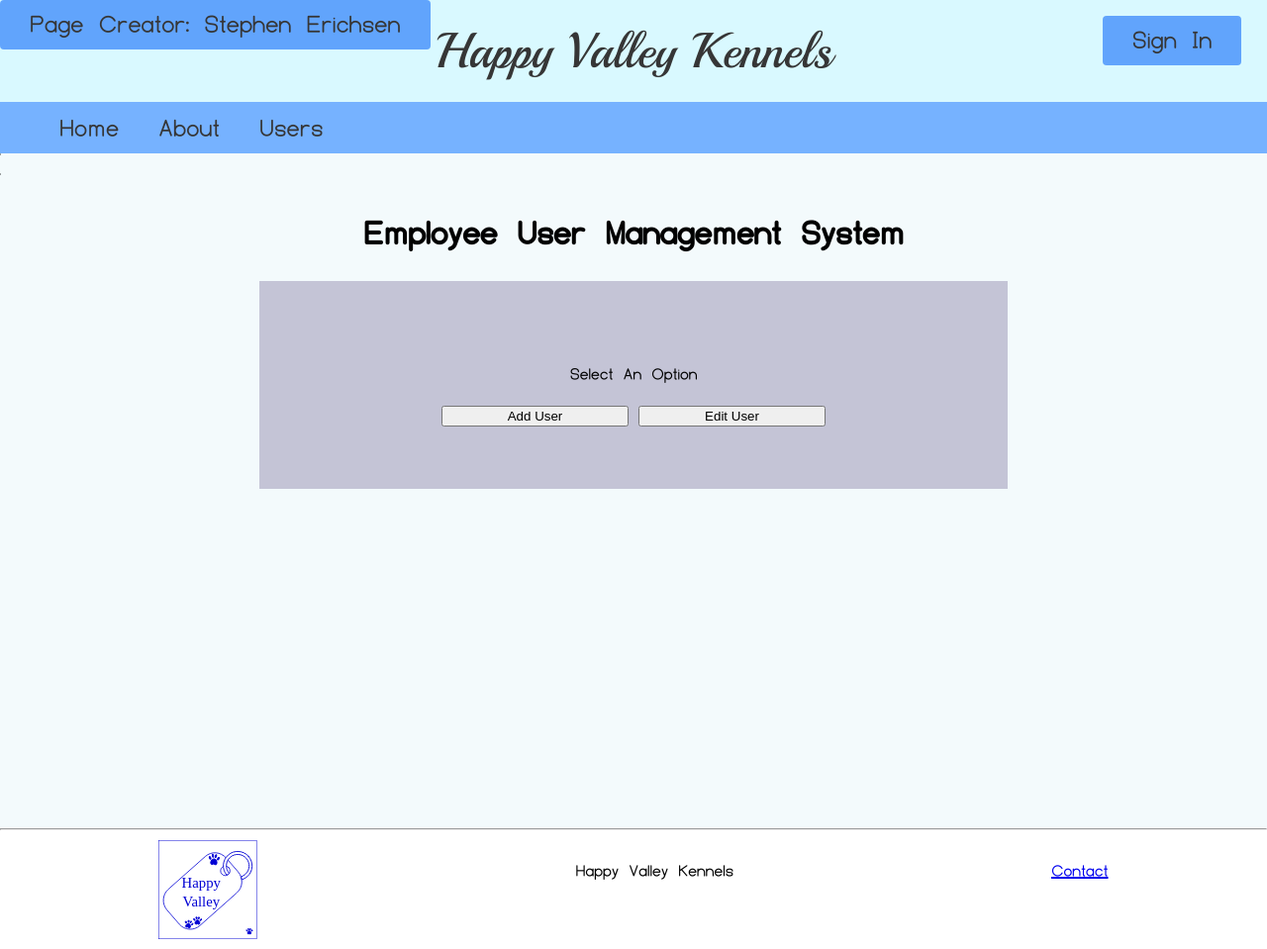
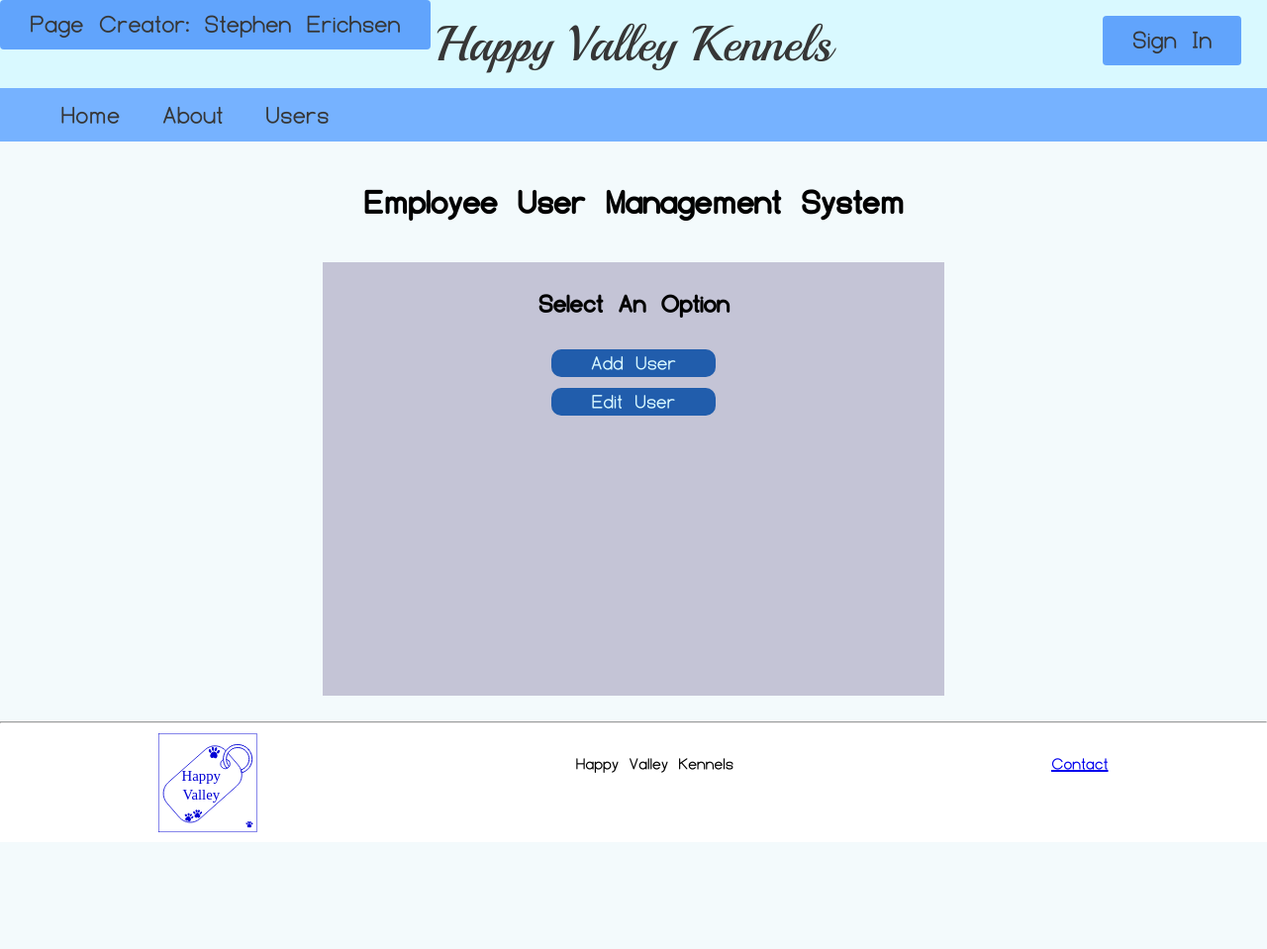
Before and after one commit to Nawtic/HappyValleyKennels, a PHP site: page /Users/index.php in a window 1280 px wide. Shown: the whole page at 99% size. After the commit the page ends 841 px from the top, so only its background shows below. Run offline with PHP 8.4, Linux system fonts and the light colour scheme; the visitor is signed in with stand-in values (Sample User, id 1).

Commit message:
Major style changes

```diff
--- a/Users/index.php
+++ b/Users/index.php
@@ -9,19 +9,19 @@ if ((!isset($_SESSION["Role"])) AND ($_SESSION["Role"] != "ITAdmin")) {
 
 <html>
     <head>
-        <script src="user_manage.js"></script>\
+        <script src="user_manage.js"></script>
         <link rel="stylesheet" type="text/css" href="users.css">
     </head>
     <body>
         <div id="Page_Content">
             <h1>Employee User Management System</h1>
             <div id="options_menu">
-                <p>Select An Option</p>
+                <h2>Select An Option</h2>
                 <button onclick="addUser()">Add User</button>
                 <button>Edit User</button>
             </div>
             <div id="add_menu" class="hide">
-                <h2>Add New Employee</h2>
+                <h1>Add New Employee</h1>
                 <form>
                     <label for="first_name">First Name</label><br>
                     <input type="text" id="first_name"><br>
--- a/Users/users.css
+++ b/Users/users.css
@@ -1,3 +1,11 @@
+* {
+    box-sizing: border-box;
+}
+
+#Page_Content {
+    height: 70%;
+}
+
 .hide {
     display: none;
 }
@@ -9,13 +17,32 @@
 }
 
 #options_menu, #add_menu {
+    display: flex;
+    flex-direction: column;
+    align-items: center;
+
     background-color: rgb(196, 196, 214);
     min-width: 50%;
-    padding: 5%;
+
+    padding: .05% 3% 5%;
+
+    height: 100%;
+
+    margin: 1%;
 }
 
 #options_menu button{
+    margin: 1%;
     width: 30%;
+
+    background-color: var(--dark_blue);
+
+    color: var(--light_blue);
+    font-family: Y14;
+    font-size: x-large;
+
+    border-radius: 10px;
+    border-style: none;
 }
 
 form{
--- a/assets/Header/Header.css
+++ b/assets/Header/Header.css
@@ -15,7 +15,14 @@
     src: url(/HappyValleyKennels/assets/fonts//Y1452018-1Gjd0.woff) format("woff");
 }
 
+html{
+    height: 100%;
+    overflow-x: hidden;
+}
+
 body{
+    height: 100%;
+
     margin: 0;
     padding: 0;
 
@@ -28,15 +35,17 @@ body{
 /* Style the page header and its content */
 #Page_Header {
     background-color: rgb(217, 249, 255);
-    padding: 20px;
     display: flex;
-    justify-content: center;
+    flex-direction: column;
+    align-items: center;
+    width: 100%;
 
     font-family: playball;
 }
 
 #Page_Header a{
-    margin: 0;
+    padding-top: 1%;
+    padding-bottom: 1%;
 
     text-decoration: none;
     font-size: 50px;
@@ -46,20 +55,24 @@ body{
 /*Style the nav-bar and its elements*/
 
 #Nav_Bar {
+    font-family: Y14;
+    width: 100%;
+
     background-color: rgb(118, 178, 255);
 
     margin-top: 0;
     margin-bottom: 0;
 
     list-style: none;
-    overflow: hidden;
 }
 
 #Nav_Bar li {
     float: left;
+    padding: 0.1%;
 }
 
 #Nav_Bar li a {
+    border-radius: 10px;
     display: block;
 
     font-size: 30px;
@@ -109,13 +122,15 @@ body{
 
 /* Style content area */
 #Page_Content {
-    min-height: 80vh;
-    padding: 10px;
+    min-height: 70%;
+    margin: 1%;
     text-align: center;
 }
 
 /* Style dropdown menu */
 #dropdown_container {
+    font-family: Y14;
+
     display: flex;
     flex-direction: column;
     align-items: center;
--- a/assets/Header/Header.php
+++ b/assets/Header/Header.php
@@ -31,15 +31,16 @@
         </script>
     </head>
     <body onload="setActive()">
+        <p id="page_credit">Page Creator: <?php echo($page_creator); ?></p>
 
         <div id="Page_Header">
             <a id="Header_Text" href="/HappyValleyKennels/Home">Happy Valley Kennels</a>
-        </div>
 
-        <p id="page_credit">Page Creator: <?php echo($page_creator); ?></p>
+
+
 
         <?php
-            if(isset($_SESSION["Role"]) AND ($_SESSION["Role"] == "Employee" OR $_SESSION["Role"] == "Customer")){
+            if(isset($_SESSION["Role"]) AND ($_SESSION["Role"] == "Employee" OR $_SESSION["Role"] == "Customer" OR $_SESSION["Role"] == "ITAdmin")){
                 echo "<div id=\"dropdown_container\"><button id=\"Profile_Button\" onclick=\"showDropdown()\">".$username."</button>";
                 include("SignOutDropdown.php");
                 echo "</div>";
@@ -76,5 +77,6 @@
                 }
             ?>
         </ul>
+        </div>
     </body>
 </html>
```
Also changed, not shown: assets/SignInSuccess.php (+9 -1 lines).
